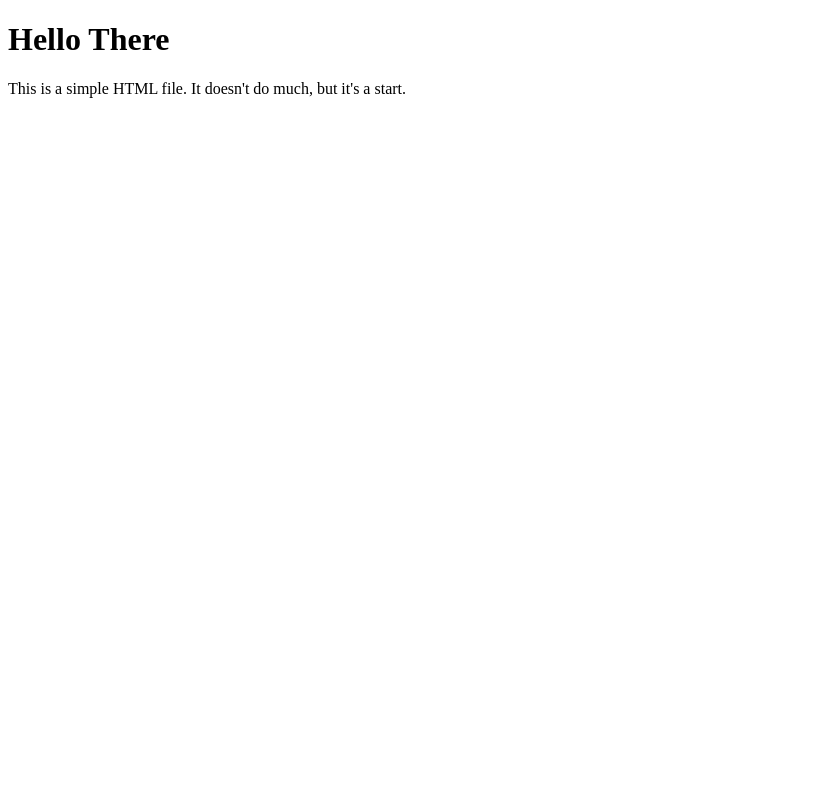
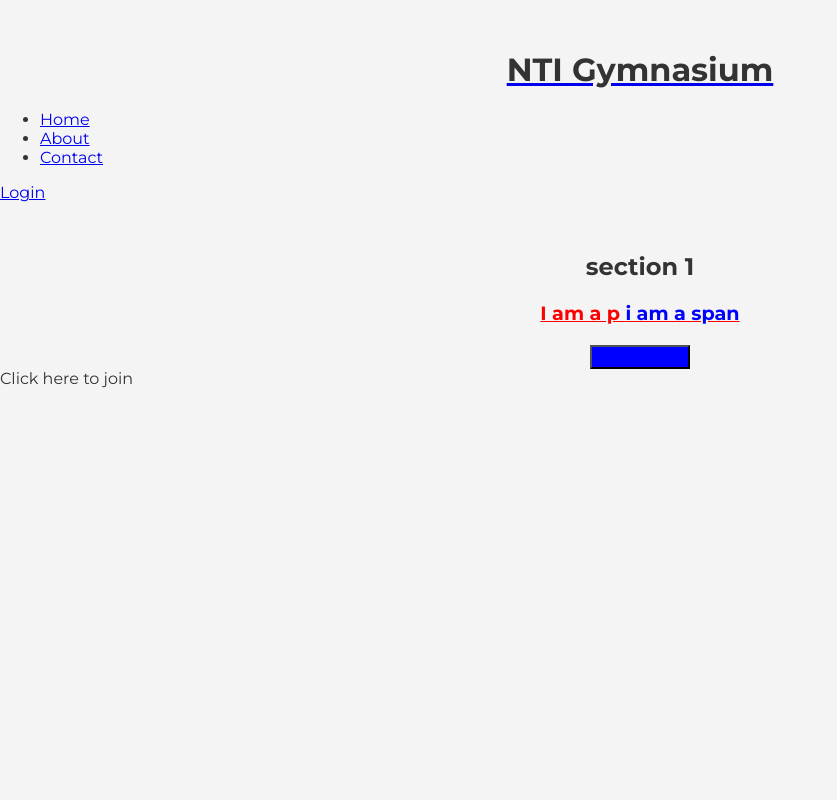
Before and after one commit to fdasabino/Starter-template, a plain HTML site: page index.html in a window 1280 px wide. Shown: the top 800 px of the page, without its empty margins (0-837 px from the left). Drawn offline with Linux system fonts and the light colour scheme.

Commit message:
Second commint

```diff
--- a/index.html
+++ b/index.html
@@ -15,10 +15,70 @@
       content="width=device-width, initial-scale=1.0" />
     <!-- * Ensures the page is responsive by controlling its width and scaling on different devices -->
 
+    <!-- <meta http-equiv="X-UA-Compatible" content="IE=7"> -->
+    <meta
+      name="description"
+      content="Welcome to NTI Gymnasium the best school in the world" />
+    <meta
+      name="keywords"
+      content="School, IT school" />
+    <meta
+      name="author"
+      content="Frank Sabino" />
+
     <!-- * Links stylesheets to the document  -->
     <link
       rel="stylesheet"
       href="./styles.css" />
+
+    <!-- * Google font import  -->
+    <link
+      href="https://fonts.googleapis.com/css?family=Montserrat:100,200,300,regular,500,600,700,800,900,100italic,200italic,300italic,italic,500italic,600italic,700italic,800italic,900italic"
+      rel="stylesheet" />
+
+    <!--Internal Styles -->
+    <style>
+      body {
+        font-family: "Montserrat", sans-serif;
+        background-color: #f4f4f4;
+        color: #333;
+        margin: 0;
+        padding: 0;
+      }
+
+      section {
+        height: 100vh;
+      }
+
+      h1 {
+        color: #333;
+        text-align: center;
+        margin-top: 50px;
+      }
+
+      p {
+        text-align: center;
+        font-size: 1.2em;
+        color: red;
+        font-weight: bold;
+        text-decoration: underline;
+      }
+
+      span {
+        color: blue;
+      }
+
+      .btn {
+        display: block;
+        width: 100px;
+        margin: 0 auto;
+        padding: 10px;
+        background-color: blue;
+        color: white;
+        text-align: center;
+        cursor: pointer;
+      }
+    </style>
 
     <title>Hello There</title>
     <!-- * Sets the title of the webpage, which appears in the browser tab -->
@@ -26,13 +86,71 @@
 
   <body>
     <!-- * Contains the main content of the HTML document that users will see in the browser -->
-
-    <h1>Hello There</h1>
-    <!-- * A top-level heading element, typically used for the main title or header -->
-
-    <p>This is a simple HTML file. It doesn't do much, but it's a start.</p>
-    <!-- * Defines a paragraph of text -->
-
+    <header>
+      <div class="header_left">
+        <a href="/">
+          <h1>NTI Gymnasium</h1>
+        </a>
+      </div>
+      <div class="header_center">
+        <nav>
+          <ul aria-label="navigation">
+            <li><a href="/">Home</a></li>
+            <li><a href="#section_2">About</a></li>
+            <li><a href="#section_3">Contact</a></li>
+          </ul>
+        </nav>
+      </div>
+      <div class="header_right">
+        <a href="/login">Login</a>
+      </div>
+    </header>
+    <!-- * -->
+    <main>
+      <section
+        class=""
+        id="section_1">
+        <h1>section 1</h1>
+        <p class="p-tag">I am a p <span class="span-tag">i am a span</span></p>
+        <button
+          class="btn"
+          role="button"></button>
+          Click here to join
+        </button>
+        <!-- <img
+          src="https://images.pexels.com/photos/27330739/pexels-photo-27330739/free-photo-of-a-canal-in-a-town.jpeg"
+          alt="Denmark coast line with a bunch of houses" /> -->
+      </section>
+      <section
+        class=""
+        id="section_2">
+        <h1>section 2</h1>
+        <p>
+          Lorem ipsum dolor sit amet consectetur adipisicing elit. Eligendi aspernatur aut quidem,
+          ullam vel aliquid ducimus necessitatibus voluptates consequatur, quos officiis repellendus
+          quae enim temporibus nulla laborum voluptatem fugit sed!
+        </p>
+      </section>
+      <section
+        class=""
+        id="section_3">
+        <h1>section 3</h1>
+        <p>
+          Lorem ipsum dolor sit amet consectetur adipisicing elit. Eligendi aspernatur aut quidem,
+          ullam vel aliquid ducimus necessitatibus voluptates consequatur, quos officiis repellendus
+          quae enim temporibus nulla laborum voluptatem fugit sed!
+        </p>
+      </section>
+    </main>
+    <!-- * -->
+    <footer>
+      <p>&copy; 2021 NTI Gymnasium</p>
+      <p>
+        Lorem ipsum dolor sit amet consectetur adipisicing elit. Eligendi aspernatur aut quidem,
+        ullam vel aliquid ducimus necessitatibus voluptates consequatur, quos officiis repellendus
+        quae enim temporibus nulla laborum voluptatem fugit sed!
+      </p>
+    </footer>
     <script src="./script.js"></script>
     <!-- * Links to an external JavaScript file for adding interactivity to the page -->
   </body>
--- a/styles.css
+++ b/styles.css
@@ -0,0 +1,3 @@
+* {
+  font-family: "Montserrat", sans-serif;
+}
```
